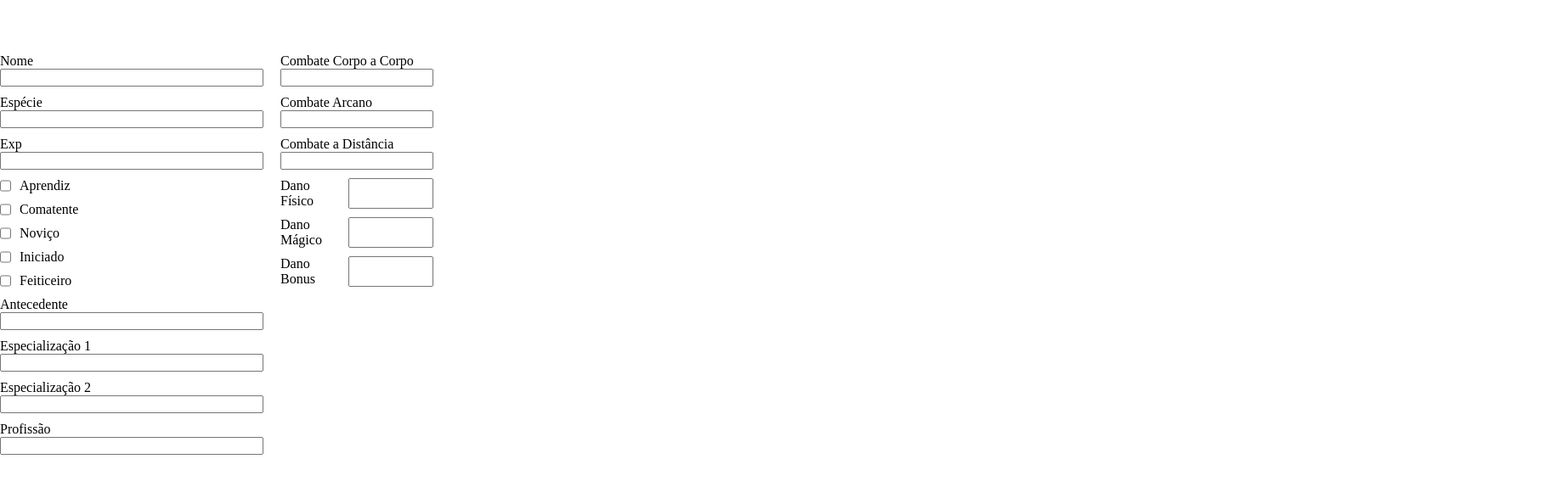
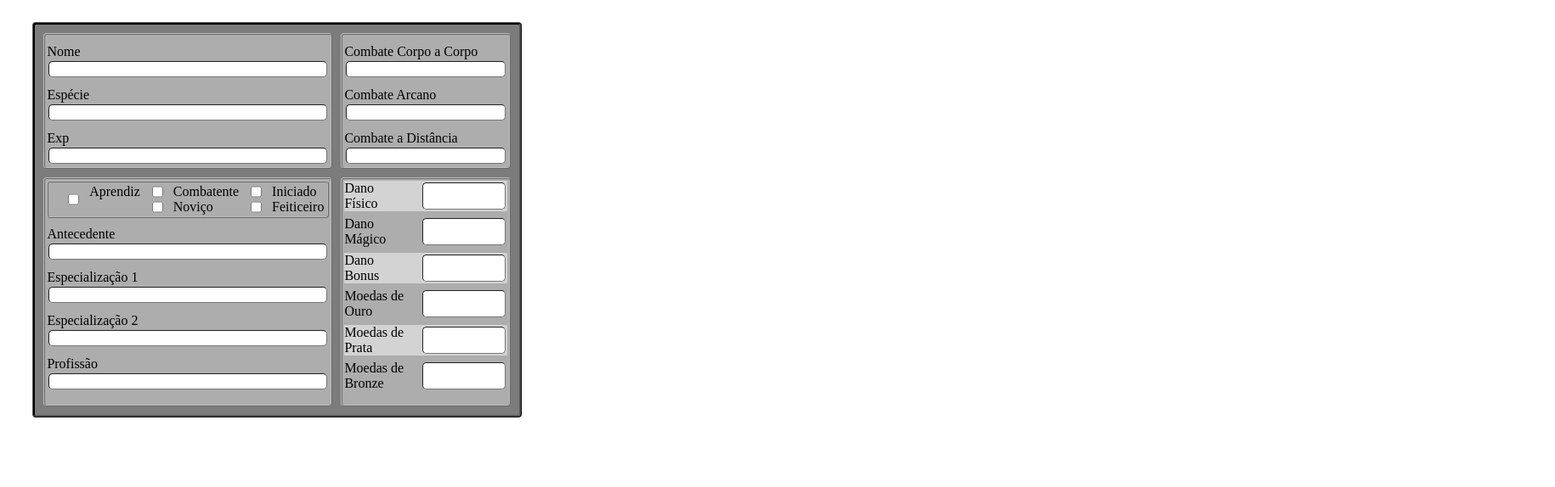
Before and after one commit to wedsneyAlvesDomingos/ficha-contos-e-fabulas, a plain HTML site: page character_sheet.html in a window 1280 px wide. Shown: the whole page at 85% size, 1830 px wide, since content can reach past the window. Drawn offline with Linux system fonts and the light colour scheme; a web font is replaced by a local one.

Commit message:
estilizado a caixa

```diff
--- a/character_sheet.css
+++ b/character_sheet.css
@@ -23,30 +23,45 @@ body{
      position:absolute
 }
 input{
+    margin: 2px;
     justify-content: center;
     padding: 1px 4px;
     align-items: center;
+    border-radius: 5px;
+    border-width: 1px;
 
 }
 
 .grid-ficha{
     display: grid;
-    grid-template-columns:  310px 180px 310px 310px 310px 310px;
-    grid-template-rows:  200px  200px  200px  200px;
-    box-sizing: border-box;
-    margin:auto;
+    grid-template-columns: 130px  200px  200px   ;
+    grid-template-rows:  50px  100px  100px  100px  50px  ;
+    border-radius: 4px;
+    border-color: black;
+    background: rgb(124, 124, 124);
+    border-style:ridge;
+    padding: 10px;
+
+
+    margin:2% 3%;
     gap: 10px;
-    column-gap: 20px;
+   width: fit-content;
 
 
 }
             .nomeEspecie{
-                grid-column-start: 1;
-                grid-column-end: 2;
+               grid-area:1/1/3/3 ;
                 display: flex;
                 flex-direction: column;
                justify-content:end;
                gap: 10px;
+               border-radius: 4px;
+               border-color: rgb(189, 189, 189);
+               background: rgb(173, 173, 173);
+               border-style:ridge;
+               border-width: 2px;
+               padding: 2px;
+
 
             }
                 .ficha__nome{
@@ -69,8 +84,14 @@ input{
             .classes1234{
                 gap: 10px;
                 display: flex;
-                flex-direction: column;
+                border-radius: 4px;
+                border-color: rgb(189, 189, 189);
+                background: rgb(173, 173, 173);
+                border-style:ridge;
+                border-width: 2px;
+                padding: 2px;
                 justify-content:end;
+
 
 
             }
@@ -79,11 +100,14 @@ input{
                    flex-direction: row;
                    gap: 10px;
                    justify-content: left;
-                   padding-right: 20px;
+                   padding-right: 2px;
 
 
                 }
-
+                .ficha__classes3__label{
+                    align-items: center;
+                    justify-content: center;
+                }
 
 
                     .antecedenteProfissaoEspecialização{
@@ -91,7 +115,13 @@ input{
                         display: flex;
                         flex-direction: column;
                        justify-content: top;
-                       grid-area: 2 / 1 / 3 / 2;
+                       grid-area: 3/ 1 / 6 / 3;
+                       border-radius: 4px;
+                       border-color: rgb(189, 189, 189);
+                       background: rgb(173, 173, 173);
+                       border-style:ridge;
+                       border-width: 2px;
+                       padding: 2px;
                     }
                     .ficha__dados__antecedentes{
                         display: flex;
@@ -114,21 +144,21 @@ input{
                        justify-content: center;
                     }
 
-
-
-
                         .ficha__dados__dano{
-
+                            grid-area: 1/ 3 / 3/ 4;
                             display: flex;
                             box-sizing: border-box;
                             gap: 10px;
                             justify-content: end;
-
                             flex-direction: column;
+                            border-radius: 4px;
+                            border-color: rgb(189, 189, 189);
+                            background: rgb(173, 173, 173);
+                            border-style:ridge;
+                            border-width: 2px;
+                            padding: 2px;
 
                         }
-
-
 
                             .ficha__dados__acerto__valores{
                                 display: flex;
@@ -147,6 +177,7 @@ input{
                                         display: flex;
                                         flex-direction: column;
                                        justify-content: left;
+
                                     }
                                     .ficha__dados__acerto__valores__Combateadistancia{
                                         display: flex;
@@ -159,13 +190,22 @@ input{
                                         flex-direction: column;
                                         align-items: left;
                                         grid-area: 2/2/3/3;
-                                        gap: 10px;
+                                        gap: 6.5px;
+                                        grid-area: 3/ 3 / 6/ 4;
+                                        border-radius: 4px;
+                                        border-color: rgb(189, 189, 189);
+                                        background: rgb(173, 173, 173);
+                                        border-style:ridge;
+                                        border-width: 2px;
+                                        padding: 2px;
+                                        box-sizing: border-box;
                                     }
                                         .ficha__dados__dano__valores__danoFisico{
                                             display: flex;
                                             flex-direction: row;
                                             justify-content: left;
                                             gap: 20px;
+                                            background: lightgray;
                                             }
                                             .ficha__dados__dano__valores__danoMagico{
                                                 display: flex;
@@ -178,4 +218,26 @@ input{
                                                 flex-direction: row;
                                             justify-content: left;
                                             gap: 18px;
+                                            background: lightgray;
                                         }
+
+
+                                        .ficha__dados__dinheiro__ouro{
+                                            display: flex;
+                                            flex-direction: row;
+                                            justify-content: left;
+                                            gap: 10px;
+                                        }
+                                        .ficha__dados__dinheiro__prata{
+                                            display: flex;
+                                            flex-direction: row;
+                                            justify-content: left;
+                                            gap: 10px;
+                                            background: lightgray;
+                                        }
+                                        .ficha__dados__dinheiro__bronze{
+                                            display: flex;
+                                            flex-direction: row;
+                                            justify-content: left;
+                                            gap: 10px;
+                                        }
--- a/character_sheet.html
+++ b/character_sheet.html
@@ -47,27 +47,30 @@
 
 
             <form  class="antecedenteProfissaoEspecialização" id="dados">
+
                 <!--classes -->
                 <div class="classes1234">
                         <div  class="classes">
                              <input class="ficha__classes3__input" type="checkbox">
                             <label for="exampleDataList" class="ficha__classes3__label">Aprendiz</label>
 
-
                         </div>
+                        <div>
                             <!--classes2 -->
                             <div  class="classes">
                                 <input class="ficha__classes3__input" type="checkbox">
-                        <label for="exampleDataList" class="ficha__classes3__label">Comatente</label>
-
+                                    <label for="exampleDataList" class="ficha__classes3__label">Combatente</label>
 
                             </div>
+
                             <!--classes3 -->
                             <div  class="classes">
 
                                 <input class="ficha__classes3__input" type="checkbox">
                                 <label for="exampleDataList" class="ficha__classes3__label">Noviço</label>
                             </div>
+                        </div>
+                        <div>
                             <!--classes4 -->
                             <div  class="classes">
 
@@ -75,12 +78,12 @@
                                 <label for="exampleDataList" class="ficha__classes4__label">Iniciado</label>
 
                             </div>
-                 <!--classes4 -->
+                            <!--classes5 -->
                             <div  class="classes">
 
                                 <input class="ficha__classes4__input" type="checkbox">
                                 <label for="exampleDataList" class="ficha__classes4__label">Feiticeiro</label>
-
+                            </div>
                         </div>
                 </div>
                 <!--antecedente -->
@@ -254,6 +257,21 @@
                     <label for="inputZip" class="ficha__dados__danovalores__danoBonus__label">Dano Bonus</label>
                     <input type="number" min="0" max="1000000" class="ficha__dados__danovalores__danoBonus__input" id="inputZip">
                 </div>
+             <!--ouro -->
+                <div id="gold" class="ficha__dados__dinheiro__ouro">
+                    <label for="inputZip" class="ouro">Moedas de Ouro</label>
+                    <input type="number" min="0" max="1000000" class="ficha__dados__danovalores__danoFisico__input" id="inputZip">
+                </div>
+                 <!--prata -->
+                 <div id="gold" class="ficha__dados__dinheiro__prata">
+                    <label for="inputZip" class="prata">Moedas de Prata</label>
+                    <input type="number" min="0" max="1000000" class="ficha__dados__danovalores__danoFisico__input" id="inputZip">
+                </div>
+                 <!--bronze -->
+                 <div id="gold" class="ficha__dados__dinheiro__bronze">
+                    <label for="inputZip" class="bronze">Moedas de Bronze</label>
+                    <input type="number" min="0" max="1000000" class="ficha__dados__danovalores__danoFisico__input" id="inputZip">
+                </div>
           </form>
 
         </main>
```
Lines whose indentation alone changed are shown as unchanged.
